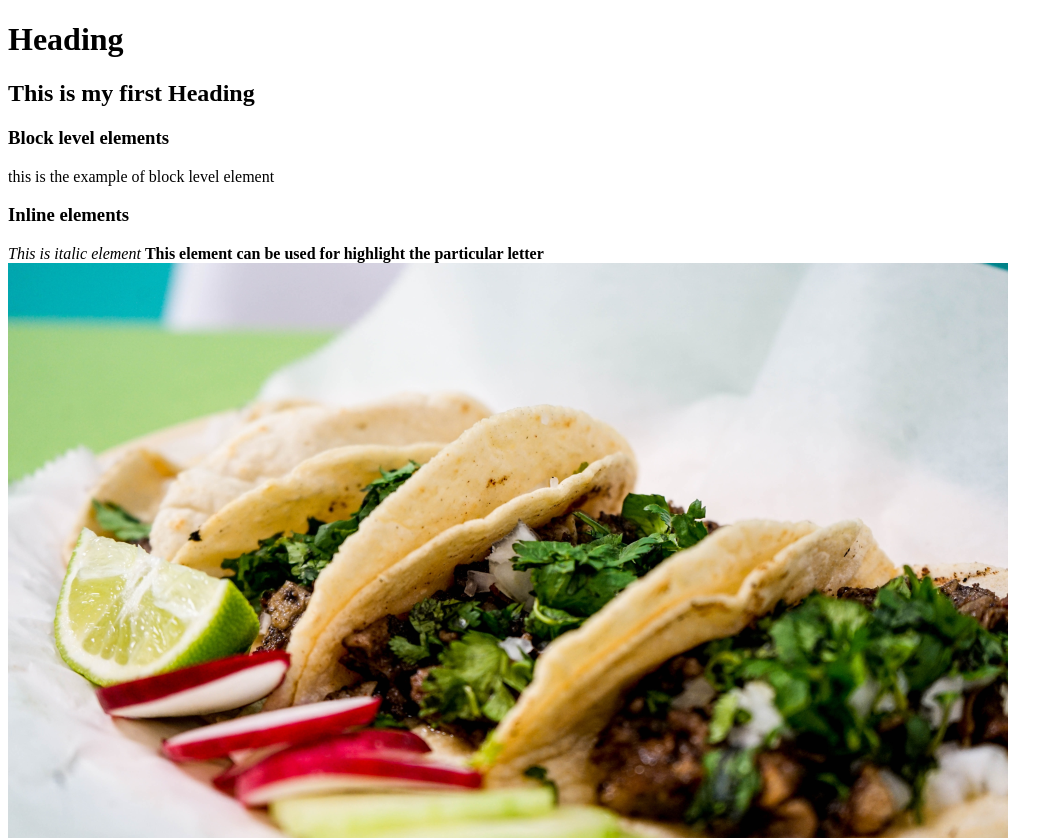
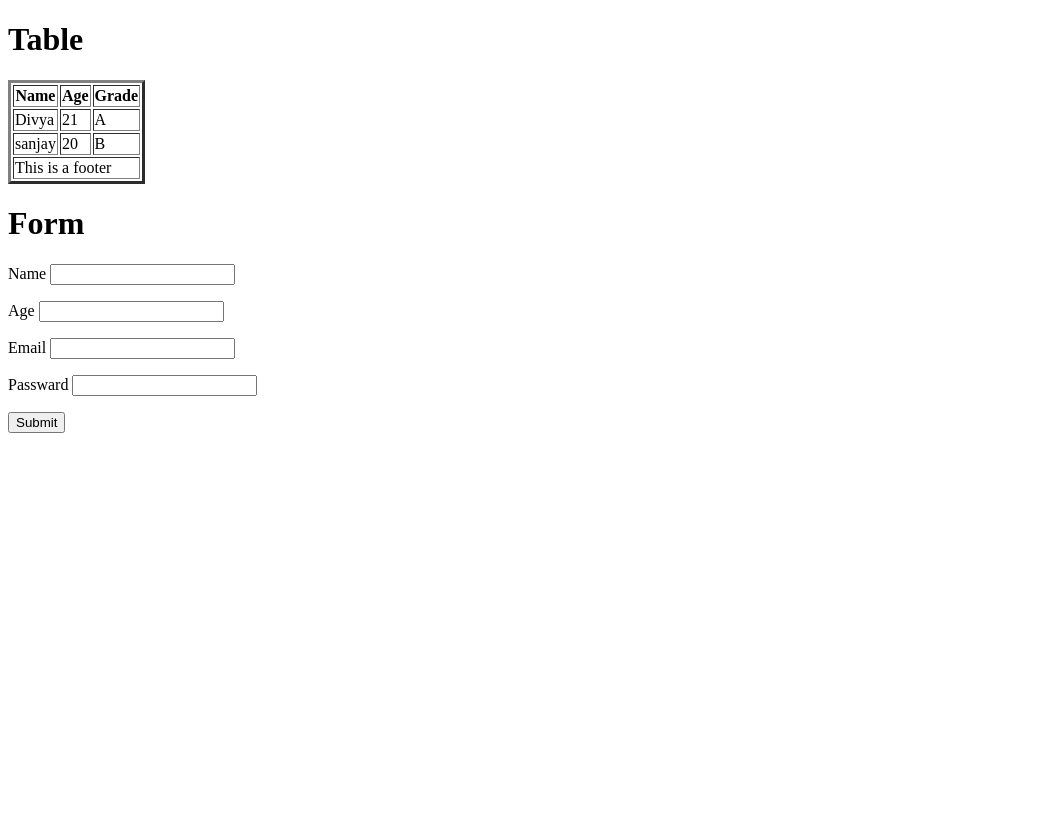
Before and after one commit to divya29113/myfirstrepository, a plain HTML site: page index.html in a window 1280 px wide. Shown: the top 838 px of the page, without its empty margins (0-1063 px from the left). After the commit the page ends 800 px from the top, so only its background shows below. Drawn offline with Linux system fonts and the light colour scheme.

Commit message:
Create table and forms

```diff
--- a/index.html
+++ b/index.html
@@ -1,4 +1,4 @@
- <!DOCTYPE html>
+<!DOCTYPE html>
 <html lang="en">
 <head>
     <meta charset="UTF-8">
@@ -6,7 +6,7 @@
     <title>Document</title>
 </head>
 <body>
-<h1>Heading</h1>
+<!--<h1>Heading</h1>
 <h2>This is my first Heading</h2>
 <h3>Block level elements</h3>
 <p>this is the example of block level element</p>
@@ -25,8 +25,53 @@
     <li>milk</li>
     <li>Tea</li>
     <li>Coffee</li>
-</ul>
+</ul>-->
+<h1>Table</h1>
+<table border="3">
+    <thead>
+        <tr>
+            <th>Name </th>
+            <th>Age</th>
+            <th>Grade</th>
+        </tr>
+    </thead>
+        <tbody>
+            <tr>
+                <td>Divya</td>
+                <td>21</td>
+                <td>A</td>
+            </tr>
+            <tr>
+                <td>sanjay</td>
+                <td>20</td>
+                <td>B</td>
+            </tr>
+        </tbody>
+        <tfoot>
+            <tr>
+                <td colspan="3">This is a footer</td>
+            </tr>
+        </tfoot>
 
+</table>
+<h1>Form</h1>
+<form action="/register" method="get">
+    <p>
+        <label for="name1">Name</label>
+        <input type="text" name="name1" id="name1">
+    </p>
+    <p>
+        <label for="age">Age</label>
+        <input type="number" name="age" id="age">
+    </p>
+        <label for="email">Email</label>
+        <input type="email" name="email" id="email">
+    <p>
+        <label for="pass">Passward</label>
+        <input type="password" name="pass" id="pass">
+    </p>
+        <button type="submit">Submit</button>
 
+</form>
 </body>
 </html>
```
